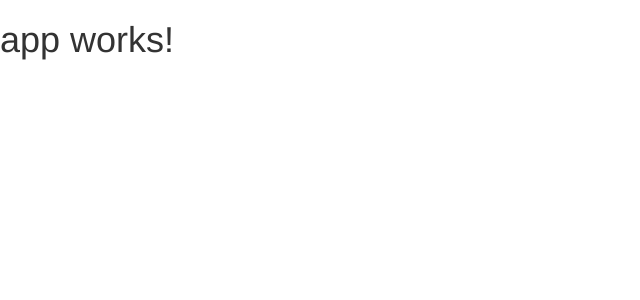
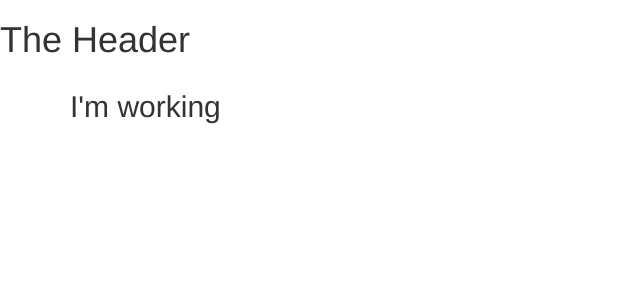
Before and after one commit to francisco-ricardo/ng4-prj, an Angular app: page / in a window 1280 px wide. Shown: the top 300 px of the page, without its empty margins (0-640 px from the left). Built offline with nearby package versions, Linux system fonts and the light colour scheme.

Commit message:
Create the header component

```diff
--- a/src/app/app.component.html
+++ b/src/app/app.component.html
@@ -1,3 +1,9 @@
-<h1>
-  {{title}}
-</h1>
+<app-header></app-header>
+
+<div class="container">
+    <div class="row">
+        <div class="col-md-12">
+            <h2>I'm working</h2>
+        </div>
+    </div>
+</div>
--- a/src/app/app.module.ts
+++ b/src/app/app.module.ts
@@ -4,10 +4,12 @@
 import { HttpModule } from '@angular/http';
 
 import { AppComponent } from './app.component';
+import { HeaderComponent } from './header/header.component';
 
 @NgModule({
   declarations: [
-    AppComponent
+    AppComponent,
+    HeaderComponent
   ],
   imports: [
     BrowserModule,
--- /dev/null
+++ b/src/app/header/header.component.html
@@ -0,0 +1 @@
+<h1>The Header</h1>
--- /dev/null
+++ b/src/app/header/header.component.ts
@@ -0,0 +1,15 @@
+import { Component, OnInit } from '@angular/core';
+
+@Component({
+  selector: 'app-header',
+  templateUrl: './header.component.html',
+  styleUrls: ['./header.component.css']
+})
+export class HeaderComponent implements OnInit {
+
+  constructor() { }
+
+  ngOnInit() {
+  }
+
+}
```
Also changed, not shown: src/app/header/header.component.css (added), 1 other file (tests, documents, lock files or other folders).
